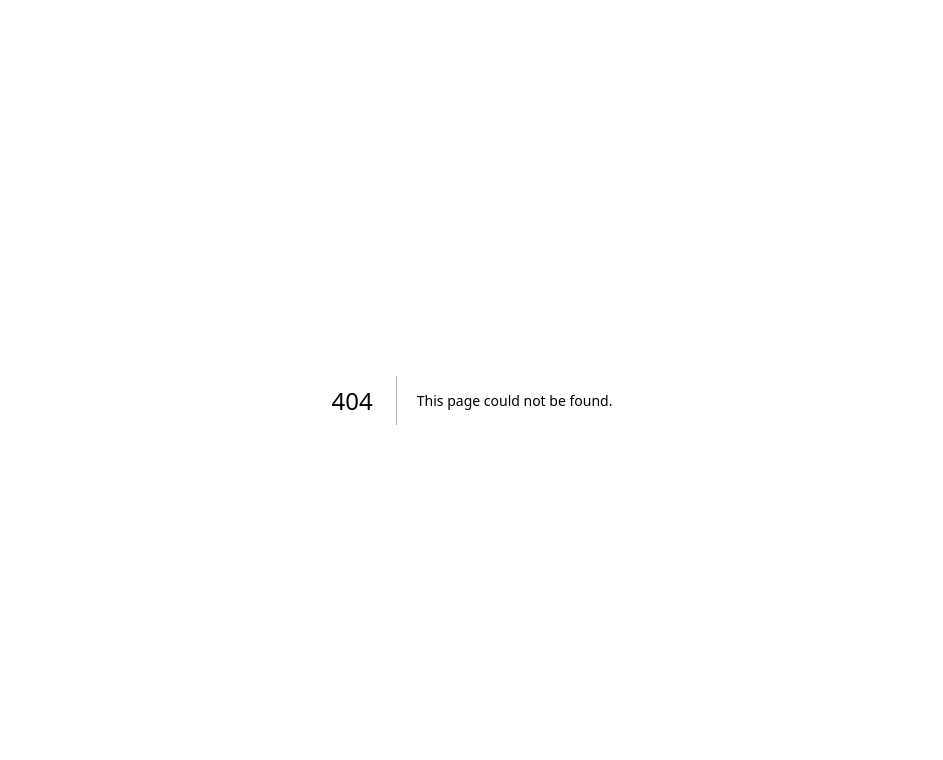
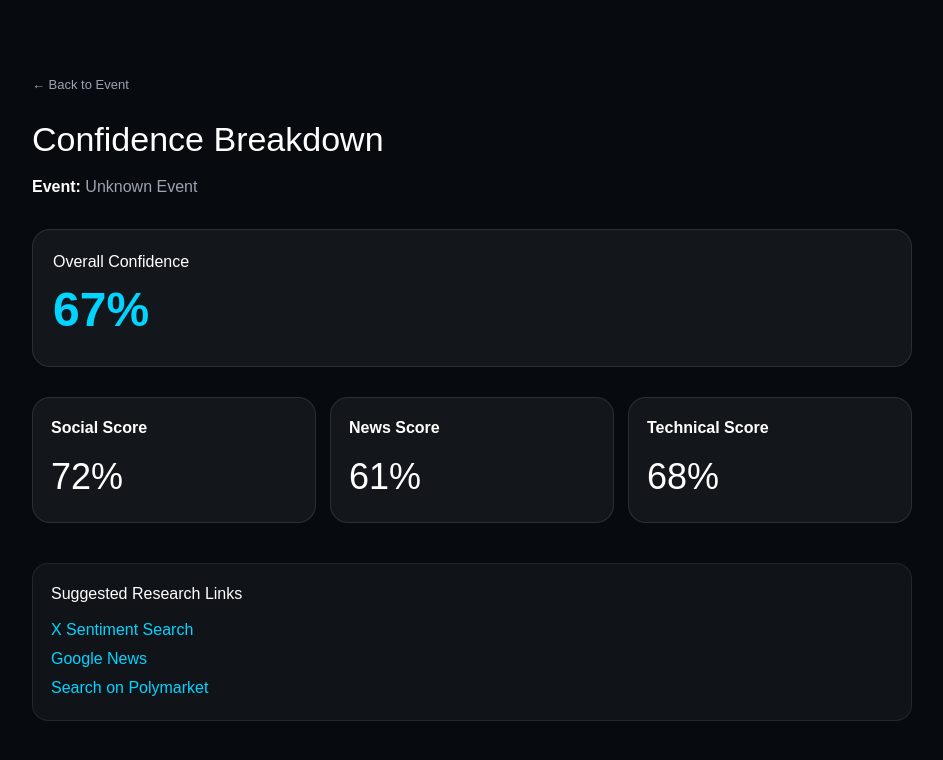
Before and after one commit to anujagadde18/tradedna, a Next.js app: page /scores in a window 1280 px wide. Before the commit this address had no page. Shown: the top 760 px of the page, without its empty margins (168-1111 px from the left). Built offline with nearby package versions, Linux system fonts and the light colour scheme.

Commit message:
Add ScoresPage component with score display

```diff
--- /dev/null
+++ b/app/scores/page.tsx
@@ -0,0 +1,46 @@
+export const dynamic = "force-dynamic";
+
+export default function ScoresPage({ searchParams }: { searchParams?: { event?: string } }) {
+  const event = searchParams?.event ?? "Unknown Event";
+  const scores = { social: 72, news: 61, technical: 68 };
+  const overall = Math.round((scores.social + scores.news + scores.technical) / 3);
+  const q = encodeURIComponent(event);
+
+  return (
+    <main style={{ minHeight: "100vh", background: "#070B10", color: "#fff" }}>
+      <div style={{ maxWidth: 920, margin: "0 auto", padding: "72px 20px" }}>
+        <a href="/event" style={{ color: "#9CA3AF", fontSize: 13 }}>← Back to Event</a>
+        <h1 style={{ fontSize: 34, marginTop: 18 }}>Confidence Breakdown</h1>
+        <div style={{ marginTop: 10, color: "#9CA3AF" }}>
+          <b style={{ color: "#fff" }}>Event:</b> {event}
+        </div>
+        <div style={{ marginTop: 30, padding: 20, borderRadius: 18, background: "rgba(255,255,255,0.05)", border: "1px solid rgba(255,255,255,0.1)" }}>
+          <h2>Overall Confidence</h2>
+          <div style={{ fontSize: 48, fontWeight: 700, color: "#00D4FF" }}>{overall}%</div>
+        </div>
+        <div style={{ marginTop: 30, display: "grid", gridTemplateColumns: "repeat(auto-fit, minmax(220px, 1fr))", gap: 14 }}>
+          <ScoreCard title="Social Score" value={scores.social} />
+          <ScoreCard title="News Score" value={scores.news} />
+          <ScoreCard title="Technical Score" value={scores.technical} />
+        </div>
+        <div style={{ marginTop: 40, padding: 18, borderRadius: 16, background: "rgba(255,255,255,0.04)", border: "1px solid rgba(255,255,255,0.08)" }}>
+          <h3>Suggested Research Links</h3>
+          <ul style={{ marginTop: 10, lineHeight: 1.8 }}>
+            <li><a href={`https://x.com/search?q=${q}&src=typed_query`} target="_blank" rel="noreferrer" style={{ color: "#00D4FF" }}>X Sentiment Search</a></li>
+            <li><a href={`https://news.google.com/search?q=${q}`} target="_blank" rel="noreferrer" style={{ color: "#00D4FF" }}>Google News</a></li>
+            <li><a href={`https://polymarket.com/search?q=${q}`} target="_blank" rel="noreferrer" style={{ color: "#00D4FF" }}>Search on Polymarket</a></li>
+          </ul>
+        </div>
+      </div>
+    </main>
+  );
+}
+
+function ScoreCard({ title, value }: { title: string; value: number }) {
+  return (
+    <div style={{ padding: 18, borderRadius: 18, background: "rgba(255,255,255,0.05)", border: "1px solid rgba(255,255,255,0.1)" }}>
+      <div style={{ fontWeight: 600 }}>{title}</div>
+      <div style={{ fontSize: 36, marginTop: 10 }}>{value}%</div>
+    </div>
+  );
+}
```
